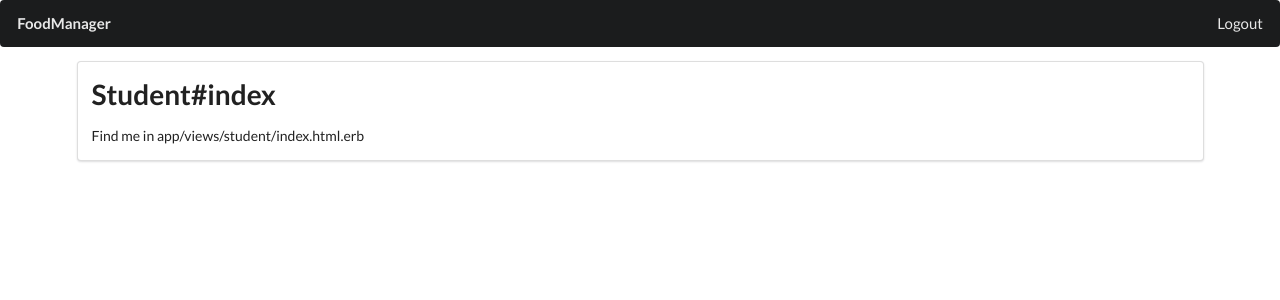
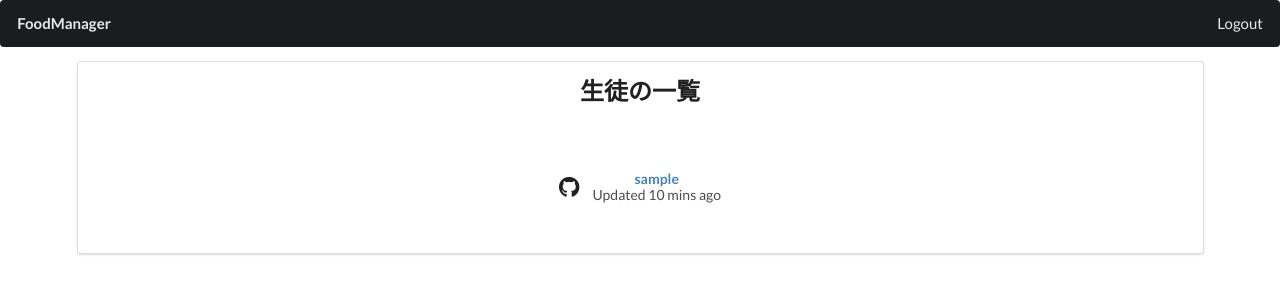
Before and after one commit to fuki01/foodManager, a Rails app: page /student in a window 1280 px wide. Shown: the top 300 px of the page. Run offline with Rails 7, Linux system fonts and the light colour scheme; a user stored in the database is signed in; tables that the repository leaves empty hold one stand-in row (values such as "Sample post").

Commit message:
生徒ユーザーの登録と，トレーナーからの閲覧

```diff
--- /dev/null
+++ b/app/assets/stylesheets/userhome.scss
@@ -0,0 +1,3 @@
+// Place all the styles related to the userhome controller here.
+// They will automatically be included in application.css.
+// You can use Sass (SCSS) here: https://sass-lang.com/
--- a/app/controllers/application_controller.rb
+++ b/app/controllers/application_controller.rb
@@ -1,2 +1,5 @@
 class ApplicationController < ActionController::Base
+  def after_sign_in_path_for(resource)
+    user_home_path
+  end
 end
--- a/app/controllers/student_controller.rb
+++ b/app/controllers/student_controller.rb
@@ -1,6 +1,8 @@
 class StudentController < ApplicationController
+  before_action :authenticate_user!, only: [:index, :new, :create]
+
   def index
-    @students = Student.all
+    @students = Student.where(user_id: current_user.id)
   end
 
   def show
@@ -13,15 +15,17 @@ class StudentController < ApplicationController
 
   def create
     @student = Student.new(student_params)
+    @student.user_id = current_user.id
     if @student.save
       redirect_to @student
     else
+      flash[:notice] = "Error creating student"
       render 'new'
     end
   end
 
   private
     def student_params
-      params.require(:student).permit(:username, :password)
+      params.permit(:username, :password)
     end
 end
--- /dev/null
+++ b/app/controllers/userhome_controller.rb
@@ -0,0 +1,6 @@
+class UserhomeController < ApplicationController
+  before_action :authenticate_user!, only: [:index]
+  def index
+    @students = Student.all
+  end
+end
--- /dev/null
+++ b/app/helpers/userhome_helper.rb
@@ -0,0 +1,2 @@
+module UserhomeHelper
+end
--- a/app/views/student/create.html.erb
+++ /dev/null
@@ -1,2 +0,0 @@
-<h1>Student#create</h1>
-<p>Find me in app/views/student/create.html.erb</p>
--- a/app/views/student/index.html.erb
+++ b/app/views/student/index.html.erb
@@ -1,2 +1,16 @@
-<h1>Student#index</h1>
-<p>Find me in app/views/student/index.html.erb</p>
+<div class="ui centered grid">
+<div class="ui computer only row">
+<h2>生徒の一覧</h2>
+</div>
+<div class="ui relaxed divided list" style="margin:50px;">
+<% @students.each do |s| %>
+  <div class="item">
+    <i class="large github middle aligned icon"></i>
+    <div class="content">
+      <a class="header"><%= s.username %></a>
+      <div class="description">Updated 10 mins ago</div>
+    </div>
+  </div>
+<% end %>
+</div>
+</div>
--- a/config/routes.rb
+++ b/config/routes.rb
@@ -1,5 +1,6 @@
 Rails.application.routes.draw do
   root 'home#index'
+  get 'user/home' => 'userhome#index', as: :user_home
   resources :student
   devise_for :users
 end
```
Also changed, not shown: app/views/student/new.html.erb (added, +16 -0 lines), app/views/userhome/index.html.erb (added, +8 -0 lines).
